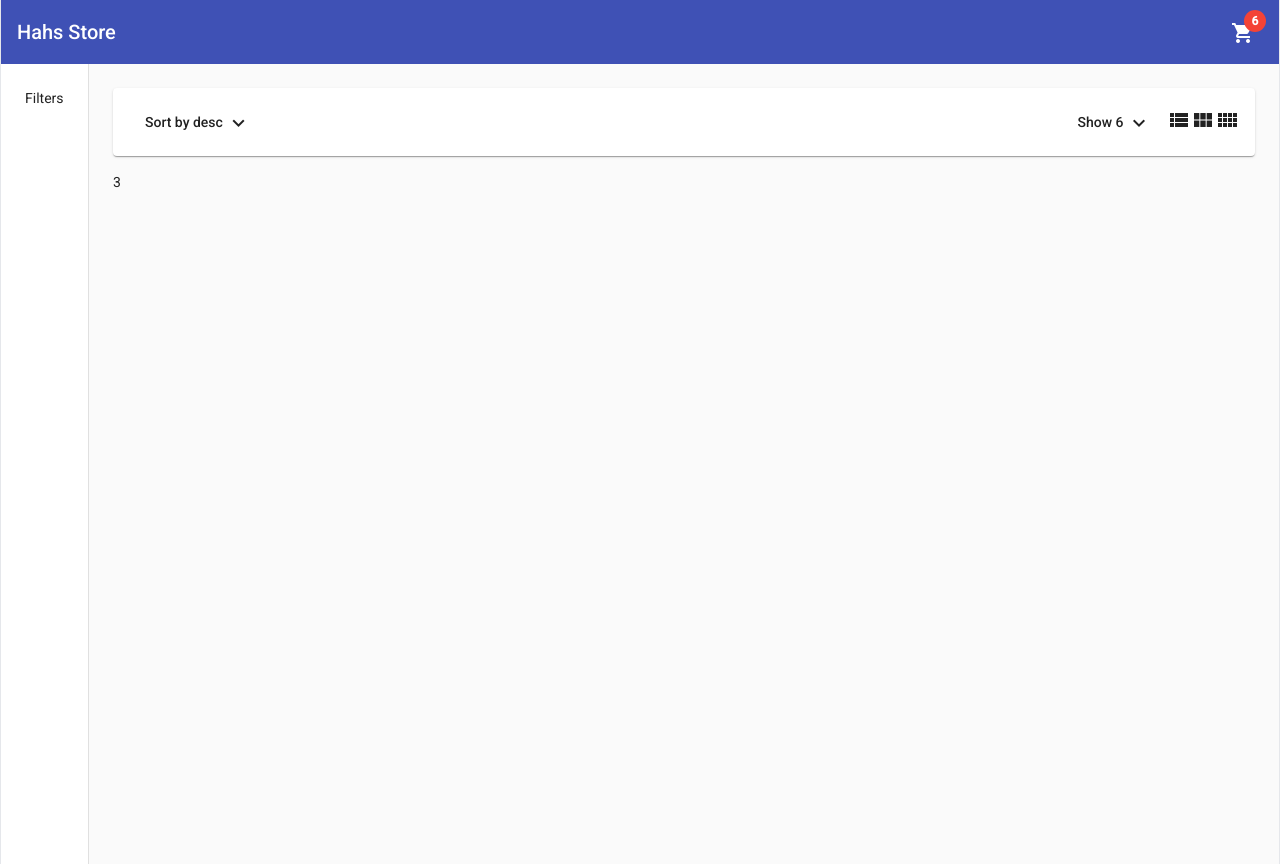
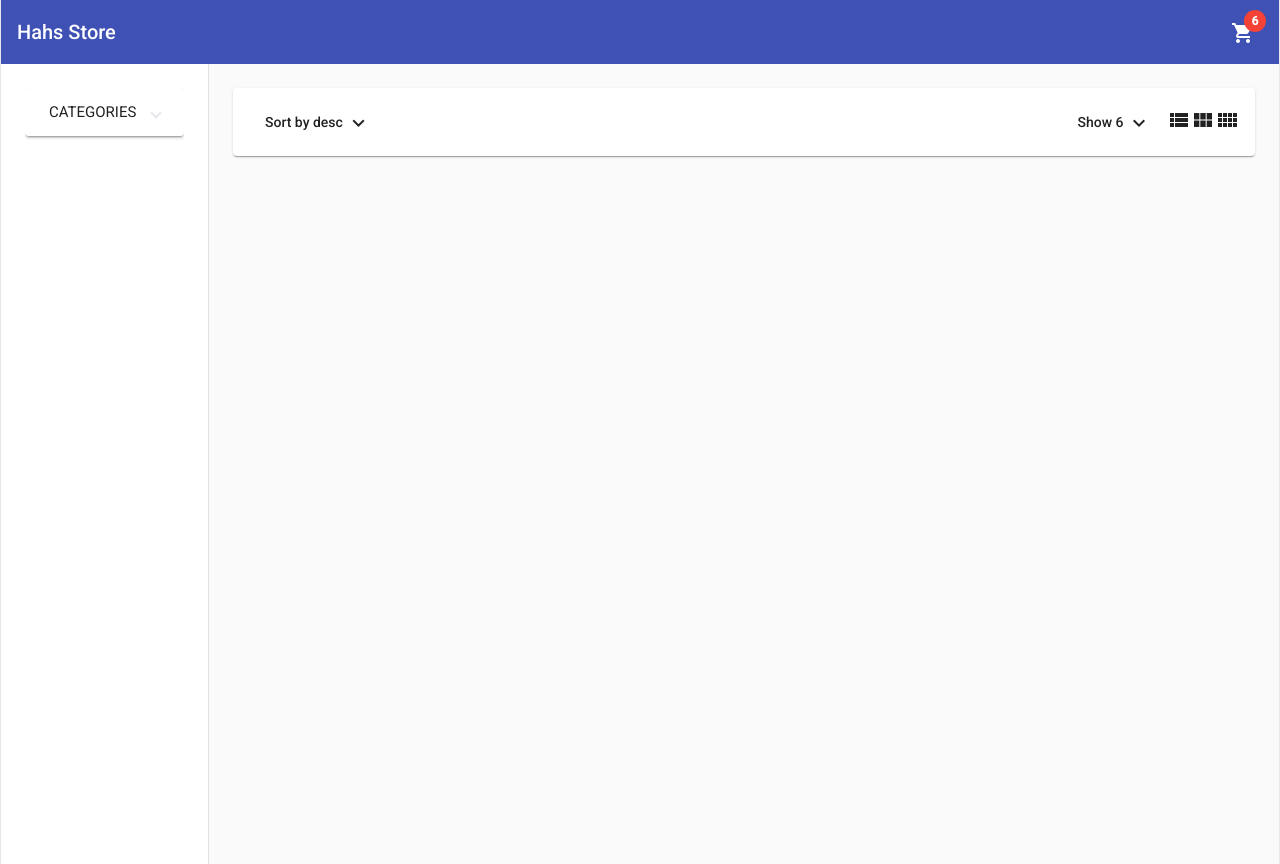
Before and after one commit to hahs-92/store-angular-FCC, an Angular app: page /home in a window 1280 px wide. Built offline with nearby package versions, Linux system fonts and the light colour scheme.

Commit message:
added: filters component

```diff
--- a/src/app/app.module.ts
+++ b/src/app/app.module.ts
@@ -21,9 +21,11 @@ import { MatSnackBarModule } from "@angular/material/snack-bar";
 import { HeaderComponent } from "./components/header/header.component";
 import { HomeComponent } from "./pages/home/home.component";
 import { ProductsHeaderComponent } from './pages/home/components/products-header/products-header.component';
+import { FiltersComponent } from './pages/home/components/filters/filters.component';
+import { ProductBoxComponent } from './pages/home/components/product-box/product-box.component';
 
 @NgModule({
-  declarations: [AppComponent, HeaderComponent, HomeComponent, ProductsHeaderComponent],
+  declarations: [AppComponent, HeaderComponent, HomeComponent, ProductsHeaderComponent, FiltersComponent, ProductBoxComponent],
   imports: [
     BrowserModule,
     AppRoutingModule,
--- a/src/app/components/header/header.component.html
+++ b/src/app/components/header/header.component.html
@@ -39,7 +39,7 @@
           routerLink="cart"
           class="bg-green-600 text-white rounded-full w-9 h-9"
         >
-          <mat-icon>remove_shopping_cart</mat-icon>
+          <mat-icon>shopping_cart</mat-icon>
         </button>
       </section>
     </div>
--- /dev/null
+++ b/src/app/pages/home/components/filters/filters.component.html
@@ -0,0 +1,11 @@
+<mat-expansion-panel *ngIf="categories">
+  <mat-expansion-panel-header>
+    <mat-panel-title>CATEGORIES</mat-panel-title>
+  </mat-expansion-panel-header>
+
+  <mat-selection-list [multiple]="false">
+    <mat-list-option *ngFor="let category of categories">
+      <button (click)="onShowCategory(category)">{{ category }}</button>
+    </mat-list-option>
+  </mat-selection-list>
+</mat-expansion-panel>
--- /dev/null
+++ b/src/app/pages/home/components/filters/filters.component.ts
@@ -0,0 +1,18 @@
+import { Component, OnInit, Output, EventEmitter } from "@angular/core";
+
+@Component({
+  selector: "app-filters",
+  templateUrl: "./filters.component.html",
+})
+export class FiltersComponent implements OnInit {
+  @Output() showCategory = new EventEmitter<string>();
+  categories = ["shoes", "sports"];
+
+  constructor() {}
+
+  ngOnInit(): void {}
+
+  onShowCategory(category: string): void {
+    this.showCategory.emit(category);
+  }
+}
--- /dev/null
+++ b/src/app/pages/home/components/product-box/product-box.component.ts
@@ -0,0 +1,20 @@
+import { Component, OnInit } from '@angular/core';
+
+@Component({
+  selector: 'app-product-box',
+  template: `
+    <p>
+      product-box works!
+    </p>
+  `,
+  styles: [
+  ]
+})
+export class ProductBoxComponent implements OnInit {
+
+  constructor() { }
+
+  ngOnInit(): void {
+  }
+
+}
--- a/src/app/pages/home/home.component.html
+++ b/src/app/pages/home/home.component.html
@@ -3,13 +3,16 @@
   class="min-h-full max-w-7xl mx-auto border-x"
 >
   <mat-drawer mode="side" opened class="p-6">
-    <span>Filters</span>
+    <app-filters (showCategory)="onShowCategory($event)"></app-filters>
   </mat-drawer>
 
   <mat-drawer-content class="p-6">
     <app-products-header
       (columnsCountChange)="onColumnsCountChange($event)"
     ></app-products-header>
-    {{ cols }}
+
+    <mat-grid-list gutterSize="16" [cols]="cols" [rowHeight]="rowHeight">
+      <mat-grid-tile> </mat-grid-tile>
+    </mat-grid-list>
   </mat-drawer-content>
 </mat-drawer-container>
--- a/src/app/pages/home/home.component.ts
+++ b/src/app/pages/home/home.component.ts
@@ -1,4 +1,10 @@
 import { Component, OnInit } from "@angular/core";
+
+const ROWS_HEIGHT: { [id: number]: number } = {
+  1: 400,
+  3: 335,
+  4: 350,
+};
 
 @Component({
   selector: "app-home",
@@ -6,6 +12,8 @@ import { Component, OnInit } from "@angular/core";
 })
 export class HomeComponent implements OnInit {
   cols = 3;
+  category: string | undefined;
+  rowHeight = ROWS_HEIGHT[this.cols];
 
   constructor() {}
 
@@ -13,5 +21,10 @@ export class HomeComponent implements OnInit {
 
   onColumnsCountChange(colsNumber: number): void {
     this.cols = colsNumber;
+    this.rowHeight = ROWS_HEIGHT[this.cols];
+  }
+
+  onShowCategory(newCategory: string): void {
+    this.category = newCategory;
   }
 }
```
